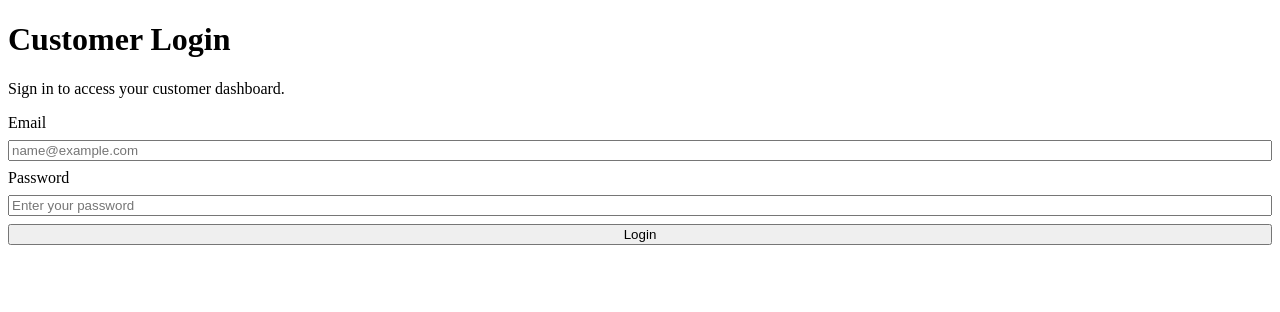
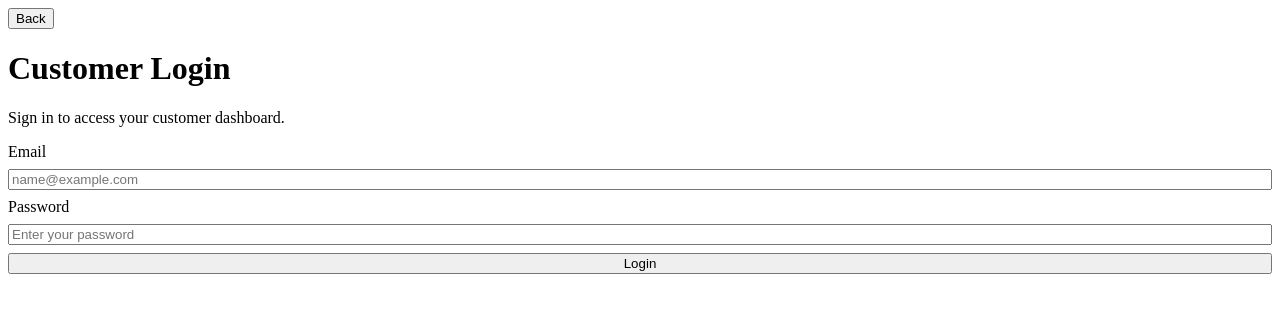
Before and after one commit to vineet0203/trakjobs-customer, a React (Vite) app: page /login in a window 1280 px wide. Shown: the top 312 px of the page. Built offline with nearby package versions, Linux system fonts and the light colour scheme; no server answers; the HTML template or start-up script is replaced by a standard one.

Commit message:
Sync: apply local changes

```diff
--- a/src/pages/LoginPage.jsx
+++ b/src/pages/LoginPage.jsx
@@ -1,4 +1,4 @@
-import { useState } from 'react';
+import { useEffect, useState } from 'react';
 import { useLocation, useNavigate } from 'react-router-dom';
 import apiClient from '../api/client';
 import './LoginPage.css';
@@ -12,6 +12,17 @@ const LoginPage = () => {
   const [errors, setErrors] = useState({});
   const [apiError, setApiError] = useState('');
   const [loading, setLoading] = useState(false);
+
+  useEffect(() => {
+    const params = new URLSearchParams(location.search);
+    const authToken = params.get('authToken');
+
+    if (!authToken) return;
+
+    localStorage.setItem('customer_token', authToken);
+    localStorage.setItem('role', 'customer');
+    navigate('/dashboard', { replace: true });
+  }, [location.search, navigate]);
 
   const validate = () => {
     const nextErrors = {};
@@ -73,6 +84,20 @@ const LoginPage = () => {
   return (
     <div className="customer-login-page">
       <div className="customer-login-card">
+        <button
+          type="button"
+          className="customer-login-back-button"
+          onClick={() => {
+            if (window.history.length > 1) {
+              navigate(-1);
+              return;
+            }
+            navigate('/', { replace: true });
+          }}
+        >
+          Back
+        </button>
+
         <h1 className="customer-login-title">Customer Login</h1>
         <p className="customer-login-subtitle">Sign in to access your customer dashboard.</p>
 
--- a/src/styles.css
+++ b/src/styles.css
@@ -62,6 +62,21 @@ body {
   font-size: 26px;
   line-height: 1.2;
   color: #202c4b;
+}
+
+.customer-login-back-button {
+  border: 0;
+  background: transparent;
+  color: #3574bb;
+  font-size: 14px;
+  font-weight: 600;
+  padding: 0;
+  margin-bottom: 8px;
+  cursor: pointer;
+}
+
+.customer-login-back-button:hover {
+  color: #2968aa;
 }
 
 .customer-login-subtitle,
```
